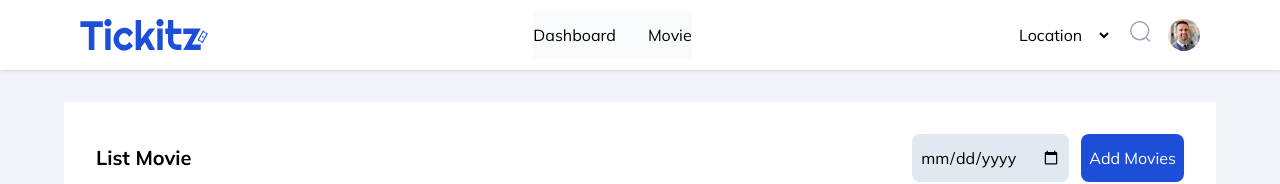
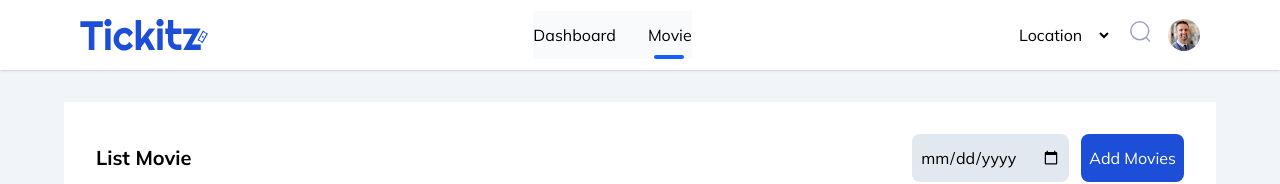
Before and after one commit to mrpradana2/tickitz-app, a React (Vite) app: page /admin in a window 1280 px wide. Shown: the top 184 px of the page. Built offline with nearby package versions, Linux system fonts and the light colour scheme; no server answers.

Commit message:
fix: delete code unused

```diff
--- a/src/components/HeaderAdmin.jsx
+++ b/src/components/HeaderAdmin.jsx
@@ -4,20 +4,9 @@ import LogoTickitz2 from "/images/logo/Tickitz2.svg";
 import useLocalStorage from "../hooks/useLocalStorage";
 import Search from "/icons/icon-admin/Search.svg";
 import Photo from "/images/profile/photo-profile.png";
-import { useNavigate, Link } from "react-router";
+import { Link } from "react-router";
 
-export default function HeaderAdmin() {
-  const navigate = useNavigate();
-
-  const [user, setUser] = useLocalStorage("data:user", {});
-  function logOut() {
-    setUser({
-      email: "",
-      password: "",
-    });
-    navigate("/");
-  }
-
+export default function HeaderAdmin({ onClickNav1, onClickNav2, navigation }) {
   const [isOpen, setOpen] = useState(false);
   const [screenWidth, setScreenWIdth] = useState(window.innerWidth);
 
@@ -38,14 +27,6 @@ export default function HeaderAdmin() {
     if (!isOpen) setOpen(true);
   };
 
-  function goToSignIn() {
-    location.href = "/auth/signin";
-  }
-
-  function goToSignUp() {
-    location.href = "/auth/signup";
-  }
-
   return (
     <>
       <header className="header bg-color-ligth shadow-sm sticky lg:sticky top-0 z-50">
@@ -60,16 +41,24 @@ export default function HeaderAdmin() {
             isOpen ? "translate-x-0" : "-translate-x-full"
           } lg:translate-x-0`}
         >
-          <ul className="flex flex-col shadow-sm lg:flex-row lg:gap-8 lg:shadow-none">
-            <li className="h-12 text-center flex justify-center items-center">
-              <a href="/" className="w-full h-full inline-block pt-3">
-                Dashboard
-              </a>
+          <ul
+            className={`flex flex-col shadow-sm relative lg:flex-row lg:gap-8 lg:shadow-none lg:after:content-[''] lg:after:absolute lg:after:bottom-0 lg:after:h-[4px] lg:after:rounded-lg lg:after:bg-blue-600 lg:after:transition-all lg:after:duration-100 lg:after:left-0 lg:after:w-[30px] ${
+              navigation
+                ? "lg:after:translate-x-[28px]"
+                : "lg:after:translate-x-[121px]"
+            }`}
+          >
+            <li
+              onClick={onClickNav1}
+              className="h-12 text-center flex justify-center items-center cursor-pointer"
+            >
+              <p className="w-full h-full inline-block pt-3">Dashboard</p>
             </li>
-            <li className="h-12 text-center flex justify-center items-center">
-              <a href="/movie" className="w-full h-full inline-block pt-3">
-                Movie
-              </a>
+            <li
+              onClick={onClickNav2}
+              className="h-12 text-center flex justify-center items-center cursor-pointer"
+            >
+              <p className="w-full h-full inline-block pt-3">Movie</p>
             </li>
           </ul>
         </nav>
```
